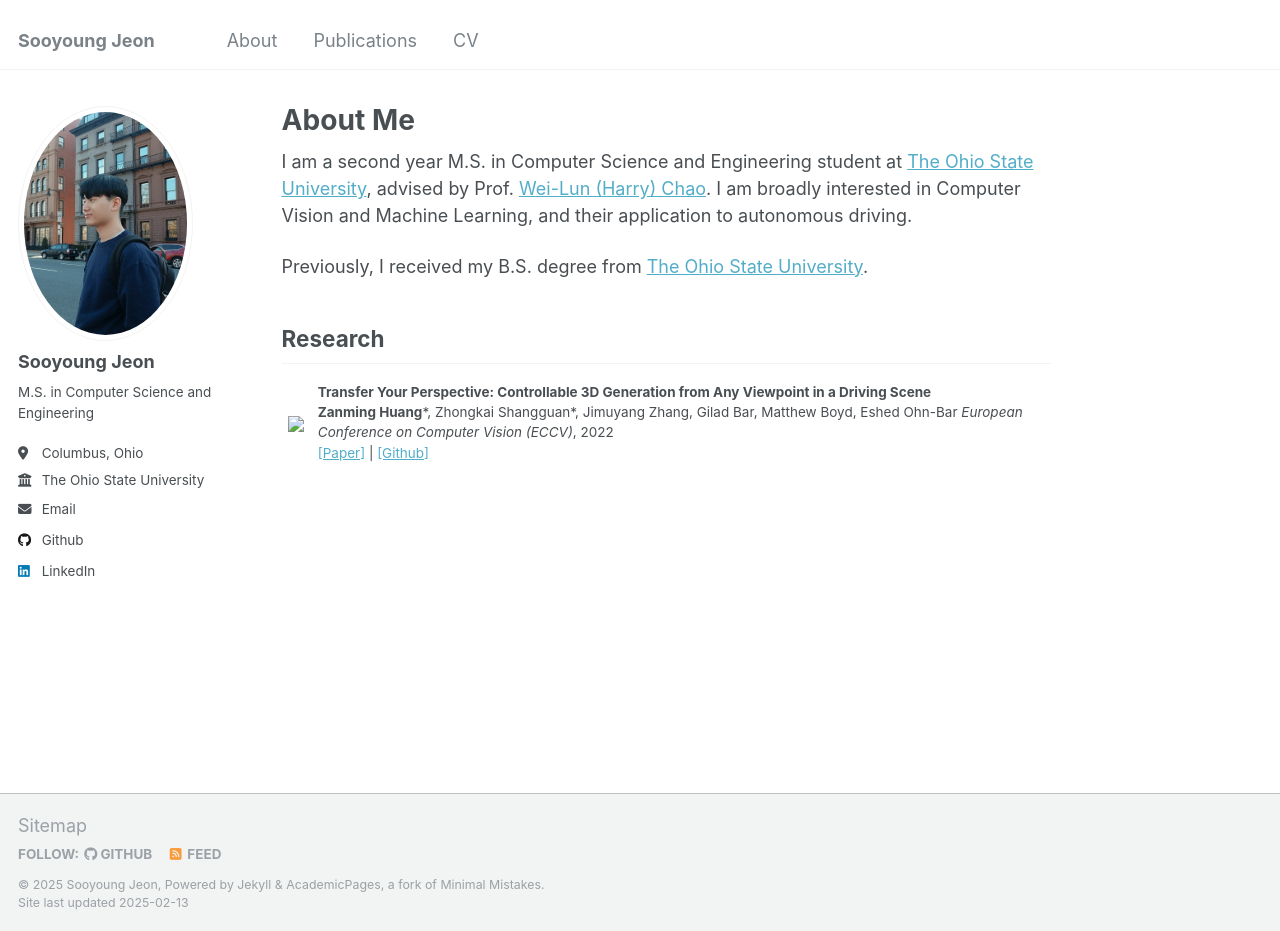
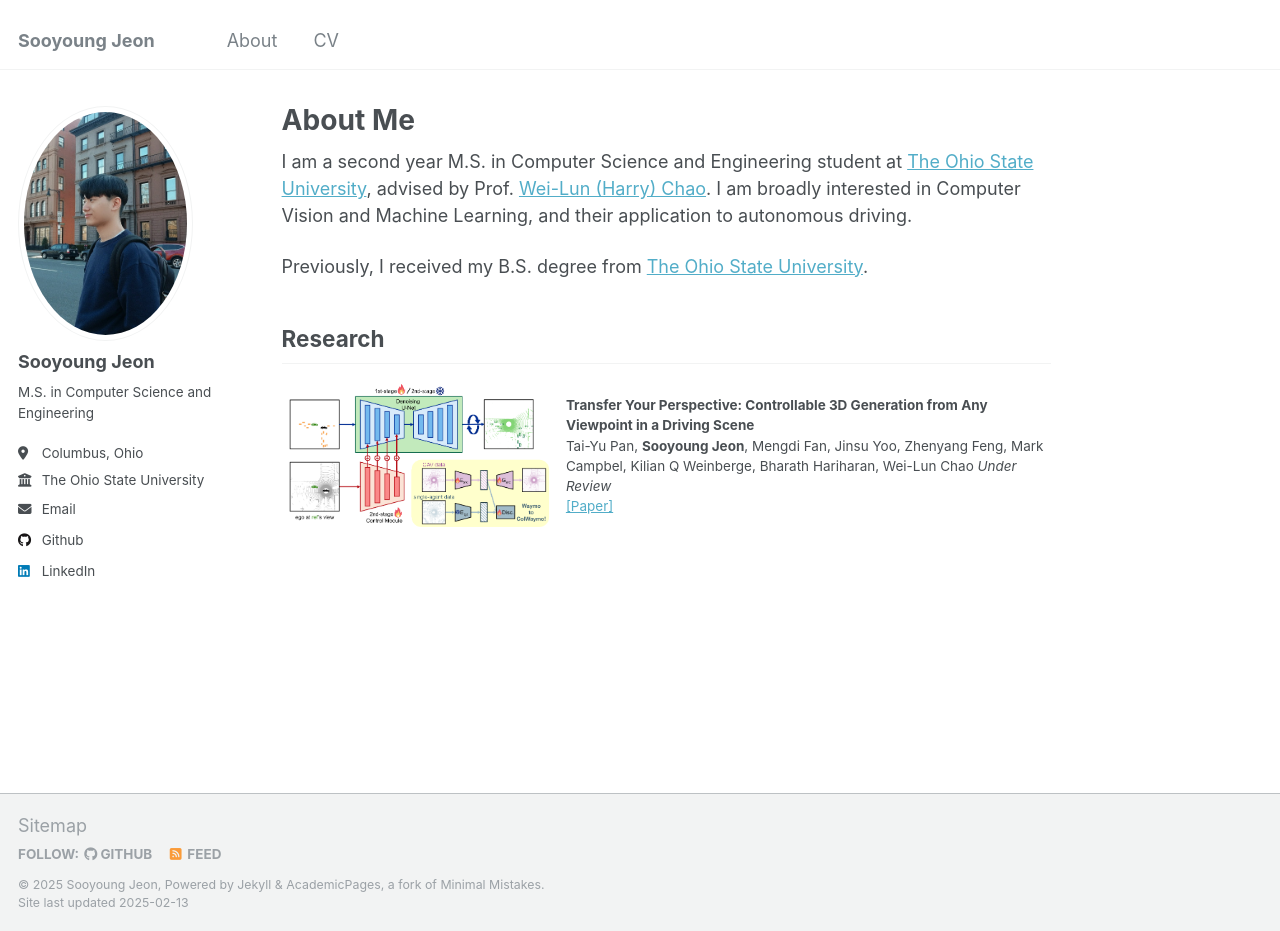
Before and after one commit to jeonso0907/jeonso0907.github.io, a Jekyll site: the page built from _pages/about.md, in a window 1280 px wide and 931 px high. Built offline with Jekyll 4.4.1, drawn with Linux system fonts in a browser that asks for light colours.

Commit message:
first paper added

```diff
--- a/_data/navigation.yml
+++ b/_data/navigation.yml
@@ -8,8 +8,8 @@ main:
   - title: "About"
     url: /about/
 
-  - title: "Publications"
-    url: /publications/
+#  - title: "Publications"
+#    url: /publications/
 
 #  - title: "Talks"
 #    url: /talks/
--- a/_pages/about.md
+++ b/_pages/about.md
@@ -27,13 +27,12 @@ Previously, I received my B.S. degree from [The Ohio State University](https://c
 <td style="border-collapse: collapse; border: none;">
 <b>Transfer Your Perspective: Controllable 3D Generation from Any Viewpoint in a Driving Scene</b>
 <br>
-<b>Zanming Huang</b>*, Zhongkai Shangguan*, Jimuyang Zhang, Gilad Bar, Matthew Boyd, Eshed Ohn-Bar
+Tai-Yu Pan, <b>Sooyoung Jeon</b>, Mengdi Fan, Jinsu Yoo, Zhenyang Feng, Mark Campbel, Kilian Q Weinberge, Bharath Hariharan, Wei-Lun Chao
 
 
-<i>European Conference on Computer Vision (ECCV)</i>, 2022
+<i>Under Review</i>
 <br>
-<span><a href="https://eshed1.github.io/papers/assister_eccv2022.pdf">[Paper]</a></span> |
-<span><a href="https://github.com/h2xlab/ASSISTER">[Github]</a></span>
+<span><a href="https://drive.google.com/file/d/1Wmbks1VXRQQcSll2QGBY_W8BI2Bni1e2/view?usp=sharing">[Paper]</a></span>
 </td>
 </tr>
 
```
Also changed, not shown: images/typ_pipeline.png (added).
